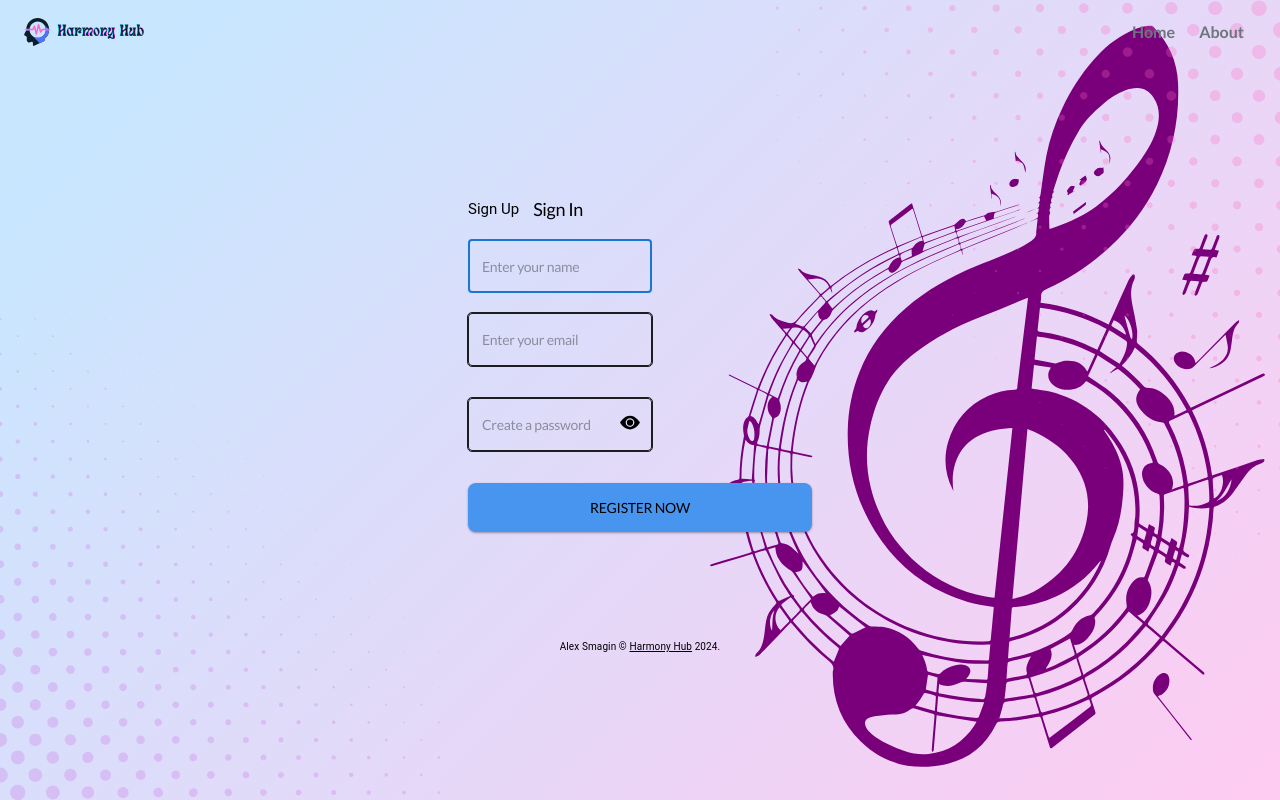
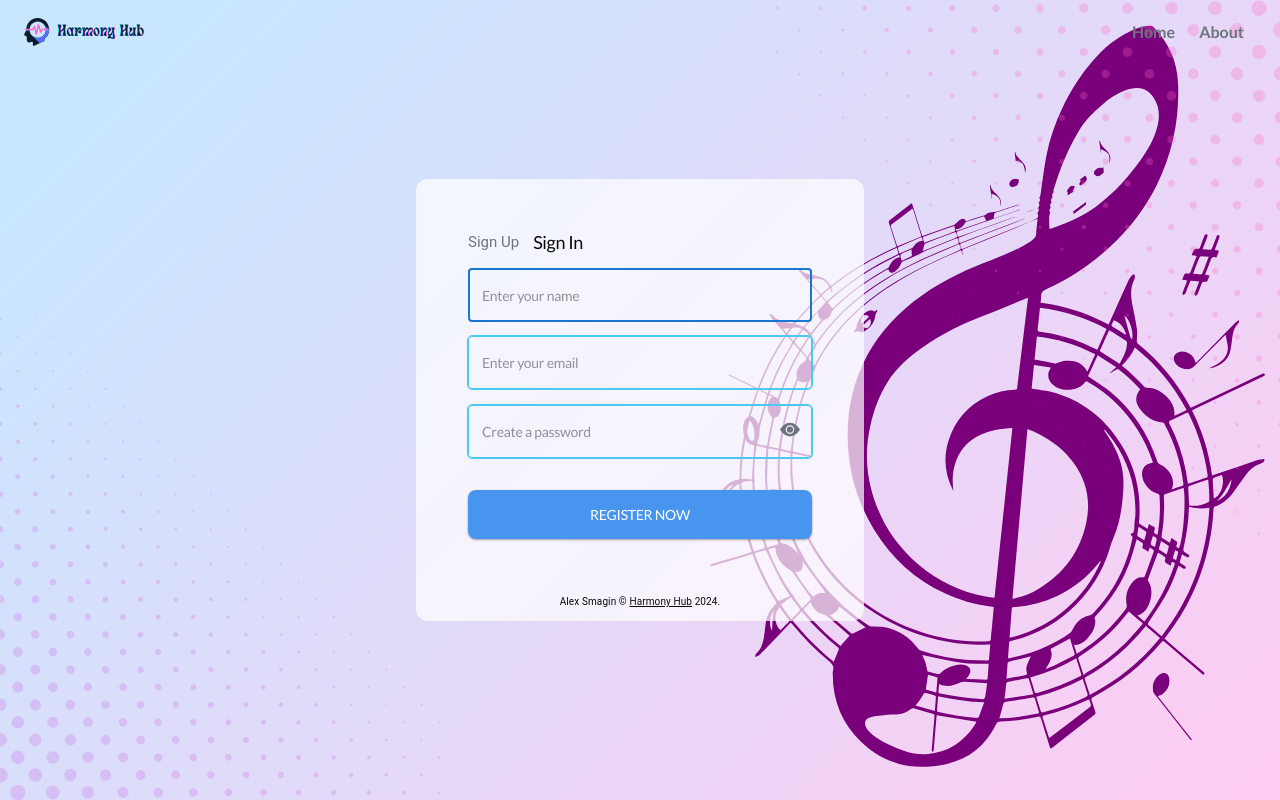
Before and after one commit to Dman0808/harmony-hub, a React (Vite) app: page /signup in a window 1280 px wide. Built offline with nearby package versions, Linux system fonts and the light colour scheme.

Commit message:
feat: add styles for sign up page

```diff
--- a/src/pages/SignIn/SignIn.jsx
+++ b/src/pages/SignIn/SignIn.jsx
@@ -135,7 +135,6 @@ export default function SignIn() {
                   width: { sm: "376px", xs: "312px" },
                 }}
               >
-                <FieldWrapper>
                 <TextFieldStyled
                   margin="normal"
                   required
@@ -150,7 +149,6 @@ export default function SignIn() {
                 {errors.email && (
                   <SignInErrorMessage>{errors.email}</SignInErrorMessage>
                 )}
-                </FieldWrapper>
 
                 <EyePasswordWrap>
                   <TextFieldStyled
@@ -179,8 +177,8 @@ export default function SignIn() {
                 </ButtonStyled>
               </Box>
             </BoxStyled>
+            <Copyright />
           </FormWrapper>
-          <Copyright sx={{ mt: 8, mb: 4 }} />
         </ContainerStyled>
       </ThemeProvider>
     </>
--- a/src/pages/SignIn/SignIn.styled.jsx
+++ b/src/pages/SignIn/SignIn.styled.jsx
@@ -21,6 +21,7 @@ export const ContainerStyled = styled(Container)`
 
 export const FormWrapper = styled.div`
   display: flex;
+  flex-direction: column;
   align-items: center;
   justify-content: center;
   padding: 1.2rem;
--- a/src/pages/SignUp/SignUp.jsx
+++ b/src/pages/SignUp/SignUp.jsx
@@ -1,13 +1,15 @@
-import React from "react";
 import { useState } from "react";
-import Grid from "@mui/material/Grid2";
 import Box from "@mui/material/Box";
 import { BsFillEyeSlashFill, BsFillEyeFill } from "react-icons/bs";
 import { createTheme, ThemeProvider } from "@mui/material/styles";
 import emailRegex from "../../regex/emailRegex";
 import { Helmet } from "react-helmet-async";
 import {
-  BoxSignUpStyled,
+  BoxStyled,
+  FormWrapper,
+  SignInSignUpBoxStyled,
+} from "../SignIn/SignIn.styled";
+import {
   ContainerSignUpStyled,
   ErrorMessage,
   EyeIconSignUpWrapper,
@@ -20,8 +22,8 @@ import {
   TypoTitleSignUpStyled,
   LoginLink,
   BtnSpan,
-  FieldWrapper,
   PasswordErrorMessage,
+  SignUpTextField,
 } from "./SignUp.styled";
 // import { useDispatch } from "react-redux";
 // import { register } from "@/redux/auth/operations";
@@ -127,28 +129,14 @@ export default function SignUp() {
       </Helmet>
       <ThemeProvider theme={customTheme}>
         <ContainerSignUpStyled>
-          <div
-            style={{
-              display: "flex",
-              alignItems: "center",
-              justifyContent: "center",
-              padding: "1.2rem",
-            }}
-          >
-            <BoxSignUpStyled>
-              <Box
-                style={{
-                  display: "flex",
-                  alignItems: "center",
-                  gap: "1.4rem",
-                  position: "relative",
-                }}
-              >
+          <FormWrapper>
+            <BoxStyled>
+              <SignInSignUpBoxStyled>
                 <TypoTitleSignUpStyled variant="h5">
                   Sign Up
                 </TypoTitleSignUpStyled>
-                <LoginLink to="/harmony-hub/signin">Sign In</LoginLink>
-              </Box>
+                <LoginLink to="/signin">Sign In</LoginLink>
+              </SignInSignUpBoxStyled>
               <Box
                 component="form"
                 noValidate
@@ -158,9 +146,7 @@ export default function SignUp() {
                   width: { sm: "376px", xs: "312px" },
                 }}
               >
-                <Grid container spacing={2}>
-                  <Grid item xs={12} style={{ marginTop: "0.4rem" }}>
-                    <FieldWrapper>
+                <SignUpTextField>
                   <TextFieldSignUpStyled
                     autoComplete="given-name"
                     name="name"
@@ -171,13 +157,7 @@ export default function SignUp() {
                     autoFocus
                     error={errors.name ? true : false}
                   />
-                      {errors.name && (
-                        <ErrorMessage>{errors.name}</ErrorMessage>
-                      )}
-                    </FieldWrapper>
-                  </Grid>
-                  <Grid item xs={12} style={{ marginTop: "0.4rem" }}>
-                    <FieldWrapper>
+                  {errors.name && <ErrorMessage>{errors.name}</ErrorMessage>}
                   <TextFieldSignUpStyled
                     required
                     fullWidth
@@ -187,12 +167,8 @@ export default function SignUp() {
                     autoComplete="email"
                     error={errors.email ? true : false}
                   />
-                      {errors.email && (
-                        <ErrorMessage>{errors.email}</ErrorMessage>
-                      )}
-                    </FieldWrapper>
-                  </Grid>
-                  <Grid item xs={12} style={{ position: "relative" }}>
+                  {errors.email && <ErrorMessage>{errors.email}</ErrorMessage>}
+                </SignUpTextField>
                 <EyePasswordSignUpWrap>
                   <TextFieldSignUpStyled
                     placeholder="Create a password"
@@ -213,24 +189,18 @@ export default function SignUp() {
                     </PasswordErrorMessage>
                   )}
                   <EyeIconSignUpWrapper onClick={handleClickShowPassword}>
-                        {showPassword ? (
-                          <BsFillEyeSlashFill />
-                        ) : (
-                          <BsFillEyeFill />
-                        )}
+                    {showPassword ? <BsFillEyeSlashFill /> : <BsFillEyeFill />}
                   </EyeIconSignUpWrapper>
                 </EyePasswordSignUpWrap>
-                  </Grid>
-                </Grid>
                 <SignUpButtonStyled>
                   <SignUpButtonEl type="submit" color="inherit">
                     <BtnSpan>Register Now</BtnSpan>
                   </SignUpButtonEl>
                 </SignUpButtonStyled>
               </Box>
-            </BoxSignUpStyled>
-          </div>
-          <Copyright sx={{ mt: 5 }} />
+            </BoxStyled>
+            <Copyright />
+          </FormWrapper>
         </ContainerSignUpStyled>
       </ThemeProvider>
     </>
--- a/src/pages/SignUp/SignUp.styled.jsx
+++ b/src/pages/SignUp/SignUp.styled.jsx
@@ -26,26 +26,10 @@ export const ContainerSignUpStyled = styled(Container)`
   );
 `;
 
-export const BoxSignUpStyled = styled(Box)`
+export const SignUpTextField = styled.div`
   display: flex;
   flex-direction: column;
-  width: 100%;
-  margin: 0 auto;
-
-  border-radius: 8px;
-  background: ${(p) => p.theme.colors.mainBgColor};
-  padding: 2.4rem;
-  max-width: 300px;
-
-  @media (min-width: 365px) {
-    max-width: 335px;
-    padding: 2.4rem;
-  }
-
-  @media (min-width: 768px) {
-    padding: 4rem;
-    max-width: 424px;
-  }
+  gap: 1.4rem;
 `;
 
 export const FormSignUp = styled(Box)`
@@ -55,6 +39,18 @@ export const FormSignUp = styled(Box)`
 export const SignUpButtonEl = styled(Button)`
   width: 100%;
   height: 4.9rem;
+`;
+
+export const BtnSpan = styled.span`
+  color: ${(p) => p.theme.colors.whiteColor};
+  font-family: ${primaryFont};
+  font-size: 1.4rem;
+  text-align: center;
+  font-style: normal;
+  font-weight: 500;
+  line-height: normal;
+  letter-spacing: -0.28px;
+  transition: all var(--primary-transition);
 `;
 
 export const SignUpButtonStyled = styled.div`
@@ -71,7 +67,7 @@ export const SignUpButtonStyled = styled.div`
 
   margin-top: 2.4rem;
   margin-bottom: 1.6rem;
-  background-color: ${(p) => p.theme.colors.accentColor};
+  background-color: ${(p) => p.theme.colors.buttonBgColor};
   font-size: 2.4rem;
 
   cursor: pointer;
@@ -82,27 +78,33 @@ export const SignUpButtonStyled = styled.div`
   transition: all var(--primary-transition);
 
   &:hover {
-    background-color: ${(p) => p.theme.colors.signUpBgHoverBtn};
+    background-color: ${(p) => p.theme.colors.buttonHoverBgColor};
+    ${BtnSpan} {
+      color: ${(p) => p.theme.colors.mainTextColor};
+    }
   }
 `;
 
-export const BtnSpan = styled.span`
-  color: ${(p) => p.theme.colors.white};
+export const TypoSignUpStyled = styled(Typography)`
+  color: ${(p) => p.theme.colors.mainTextColor};
+`;
+
+export const TypoTitleSignUpStyled = styled(Typography)`
+  color: ${(p) => p.theme.colors.headerTextColor};
   font-family: ${primaryFont};
-  font-size: 1.4rem;
-  text-align: center;
+  font-size: 18px;
   font-style: normal;
   font-weight: 500;
   line-height: normal;
-  letter-spacing: -0.28px;
+  letter-spacing: -0.36px;
 `;
 
-export const TypoSignUpStyled = styled(Typography)`
-  color: ${(p) => p.theme.colors.black};
+export const LinkSignUpStyled = styled(Link)`
+  color: ${(p) => p.theme.colors.mainTextColor};
 `;
 
-export const TypoTitleSignUpStyled = styled(Typography)`
-  color: ${(p) => p.theme.colors.mainHeaderTextColor};
+export const LoginLink = styled(StyledLink)`
+  color: ${(p) => p.theme.colors.mainTextColor};
   font-family: ${primaryFont};
   font-size: 18px;
   font-style: normal;
@@ -113,37 +115,8 @@ export const TypoTitleSignUpStyled = styled(Typography)`
   transition: all var(--primary-transition);
 
   &:hover {
-    color: ${(p) => p.theme.colors.mainHeaderTextColor};
+    color: ${(p) => p.theme.colors.violetColor};
     cursor: pointer;
-  }
-
-  &.active {
-    color: ${(p) => p.theme.colors.mainHeaderTextColor};
-  }
-`;
-
-export const LinkSignUpStyled = styled(Link)`
-  color: ${(p) => p.theme.colors.black};
-`;
-
-export const LoginLink = styled(StyledLink)`
-  color: ${(p) => p.theme.colors.mainHeaderTextColorLowOp};
-  font-family: ${primaryFont};
-  font-size: 18px;
-  font-style: normal;
-  font-weight: 500;
-  line-height: normal;
-  letter-spacing: -0.36px;
-
-  transition: all var(--primary-transition);
-
-  &:hover {
-    color: ${(p) => p.theme.colors.mainHeaderTextColor};
-    cursor: pointer;
-  }
-
-  &.active {
-    color: ${(p) => p.theme.colors.mainHeaderTextColor};
   }
 `;
 
@@ -161,17 +134,15 @@ export const TextFieldSignUpStyled = styled(TextField)`
 
   input {
     border-radius: 0.4rem;
-    color: ${(p) => p.theme.colors.mainHeaderTextColor};
+    color: ${(p) => p.theme.colors.mainTextColor};
     font-family: ${primaryFont};
     font-size: 14px;
     font-style: normal;
     font-weight: 400;
     line-height: normal;
     letter-spacing: -0.28px;
-    /* border: 1px solid #bedbb0; */
     outline: 1px solid
-      ${(p) =>
-        p.error ? p.theme.colors.errorColor : p.theme.colors.inputColor};
+      ${(p) => (p.error ? p.theme.colors.redColor : p.theme.colors.blueColor)};
     box-shadow: 0px 4px 16px 0px rgba(22, 22, 22, 0.08);
 
     &:focus-within {
@@ -179,7 +150,7 @@ export const TextFieldSignUpStyled = styled(TextField)`
     }
 
     &::placeholder {
-      color: ${(p) => p.theme.colors.mainHeaderTextColor};
+      color: ${(p) => p.theme.colors.mainTextColor};
       font-family: ${primaryFont};
       font-style: normal;
       font-weight: 400;
@@ -191,8 +162,7 @@ export const TextFieldSignUpStyled = styled(TextField)`
 
   fieldset {
     border: 1px solid
-      ${(p) =>
-        p.error ? p.theme.colors.errorColor : p.theme.colors.inputColor};
+      ${(p) => (p.error ? p.theme.colors.redColor : p.theme.colors.blueColor)};
   }
 
   &:hover fieldset {
@@ -201,8 +171,7 @@ export const TextFieldSignUpStyled = styled(TextField)`
 
   &:focus-within fieldset {
     border: 1px solid
-      ${(p) =>
-        p.error ? p.theme.colors.errorColor : p.theme.colors.inputColor};
+      ${(p) => (p.error ? p.theme.colors.redColor : p.theme.colors.blueColor)};
   }
 `;
 
@@ -241,7 +210,7 @@ export const EyeIconSignUpWrapper = styled.span`
 
   transform: translateY(-35%);
   font-size: 2rem;
-  color: ${(p) => p.theme.colors.mainHeaderTextColorLowOp};
+  color: ${(p) => p.theme.colors.headerTextColor};
 
   &:hover {
     cursor: pointer;
@@ -252,7 +221,7 @@ export const ErrorMessage = styled.p`
   position: absolute;
   top: -2rem;
   right: 0;
-  color: ${(p) => p.theme.colors.errorColor};
+  color: ${(p) => p.theme.colors.redColor};
   font-size: 1rem;
 
   @media (min-width: 768px) {
@@ -264,7 +233,7 @@ export const PasswordErrorMessage = styled.p`
   position: absolute;
   top: -0.4rem;
   right: 0;
-  color: ${(p) => p.theme.colors.errorColor};
+  color: ${(p) => p.theme.colors.redColor};
   font-size: 1rem;
 
   @media (min-width: 768px) {
```
Lines whose indentation alone changed are shown as unchanged.
